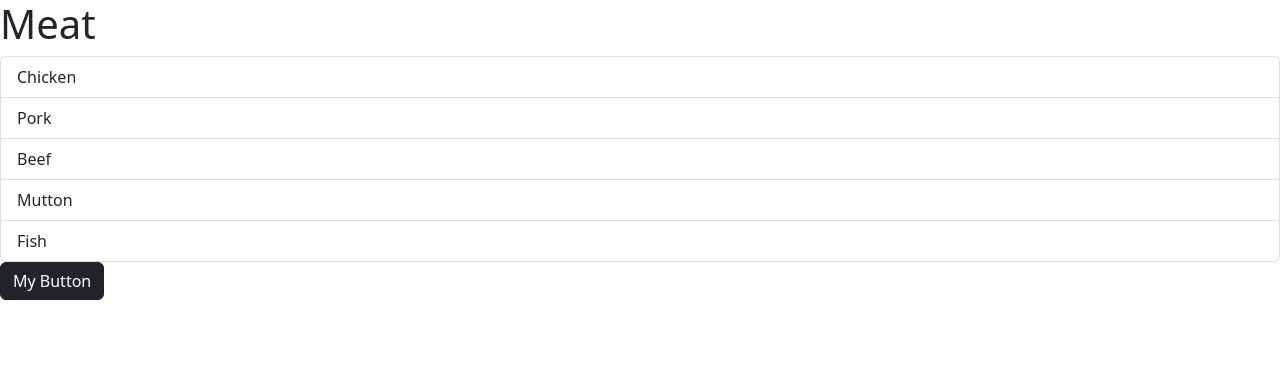
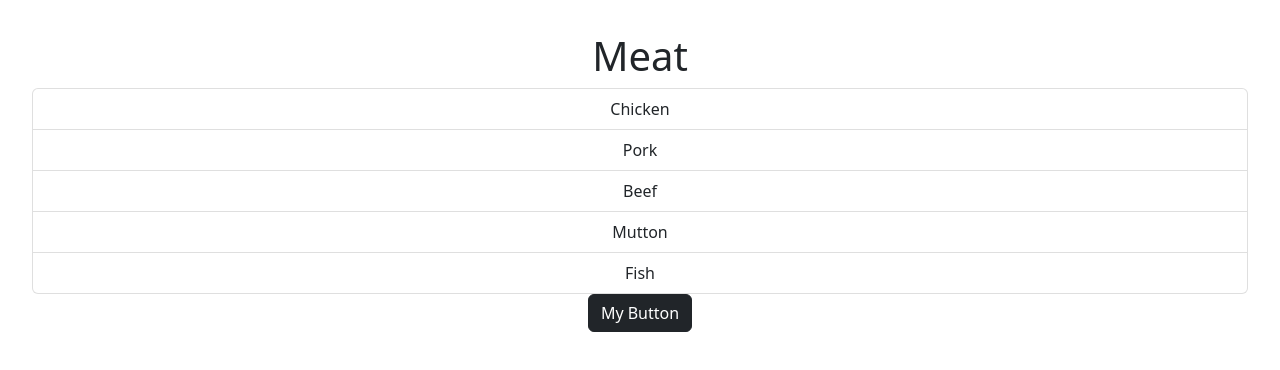
Before and after one commit to rhsnake/react_web, a React (Vite) app: page / in a window 1280 px wide. Shown: the top 370 px of the page. Built offline with nearby package versions, Linux system fonts and the light colour scheme.

Commit message:
installed react-dom-router. Created Pages Folder and made a home page that was the previous App.tsx. App.tsx now routes the different pages.

```diff
--- a/package.json
+++ b/package.json
@@ -12,7 +12,8 @@
   "dependencies": {
     "bootstrap": "^5.2.3",
     "react": "^19.1.0",
-    "react-dom": "^19.1.0"
+    "react-dom": "^19.1.0",
+    "react-router-dom": "^7.6.3"
   },
   "devDependencies": {
     "@eslint/js": "^9.29.0",
--- a/src/App.tsx
+++ b/src/App.tsx
@@ -1,27 +1,15 @@
-import { useState } from "react";
-import Alert from "./components/Alert";
-import Button from "./components/Button";
-import ListGroup from "./components/ListGroup";
+import './App.css';
+import { HashRouter as Router, Routes, Route } from "react-router-dom";
+import Home from "./Pages/home";
 
 function App() {
-  let items = ["Chicken", "Pork", "Beef", "Mutton", "Fish"];
-  const [selectedItem, setSelectedItem] = useState("No item selected");
-
-  const handleSelectItem = (item: string) => {
-    setSelectedItem(item)
-  };
-
-  const [alertVisible,setAlertVisibility] = useState(false);
-
 
   return (
-    <div>
-      <ListGroup items={items} heading="Meat" onSelectItem={handleSelectItem} />
-      {alertVisible && <Alert onClose={() => setAlertVisibility(false)}> {selectedItem} </Alert>}
-      <Button color="dark" onClick={() => setAlertVisibility(true)}>
-        My Button
-      </Button>
-    </div>
+    <Router>
+      <Routes>
+        <Route path="/" element = {<Home />}/>
+      </Routes>
+    </Router>
   );
 }
 
--- /dev/null
+++ b/src/Pages/home.tsx
@@ -0,0 +1,28 @@
+import { useState } from "react";
+import Alert from "../components/Alert";
+import Button from "../components/Button";
+import ListGroup from "../components/ListGroup";
+
+function Home() {
+  let items = ["Chicken", "Pork", "Beef", "Mutton", "Fish"];
+  const [selectedItem, setSelectedItem] = useState("No item selected");
+
+  const handleSelectItem = (item: string) => {
+    setSelectedItem(item)
+  };
+
+  const [alertVisible,setAlertVisibility] = useState(false);
+
+
+  return (
+    <div>
+      <ListGroup items={items} heading="Meat" onSelectItem={handleSelectItem} />
+      {alertVisible && <Alert onClose={() => setAlertVisibility(false)}> {selectedItem} </Alert>}
+      <Button color="dark" onClick={() => setAlertVisibility(true)}>
+        My Button
+      </Button>
+    </div>
+  );
+}
+
+export default Home;
```
Also changed, not shown: 1 other file (tests, documents, lock files or other folders).
